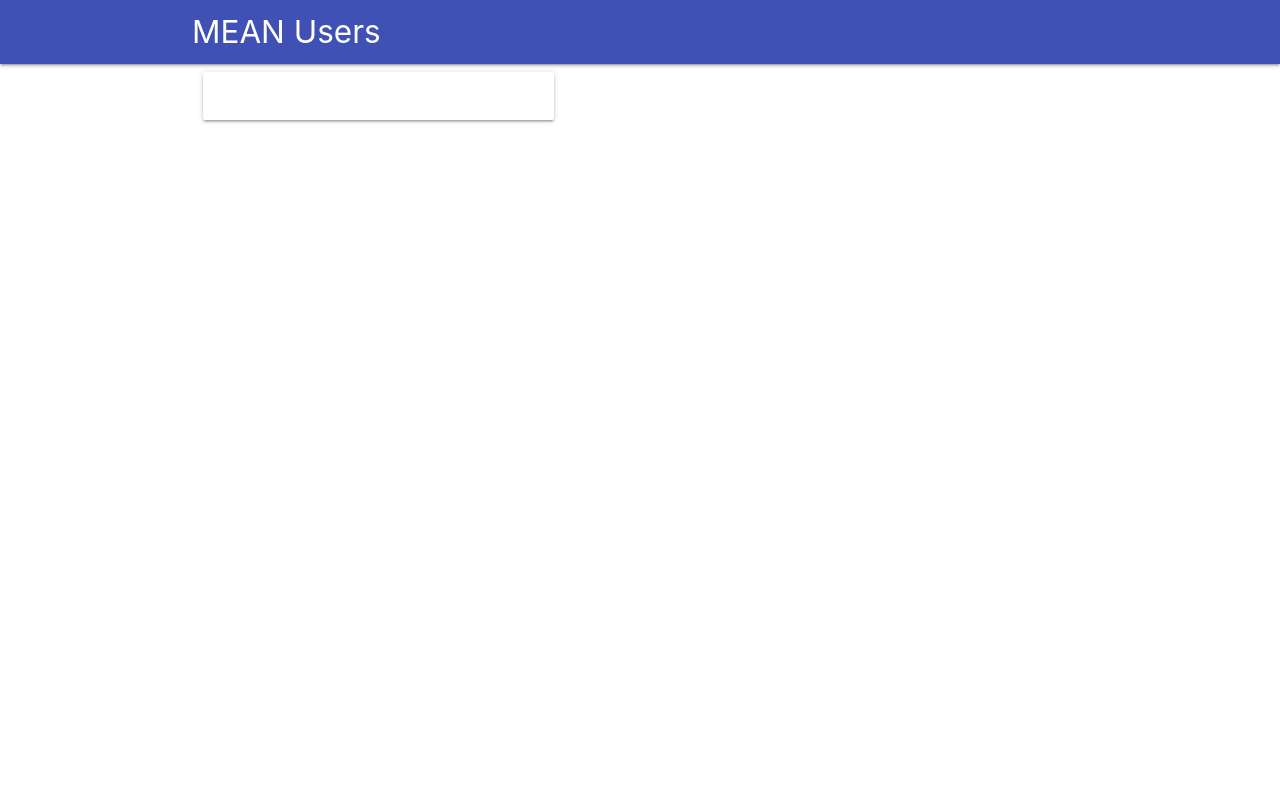
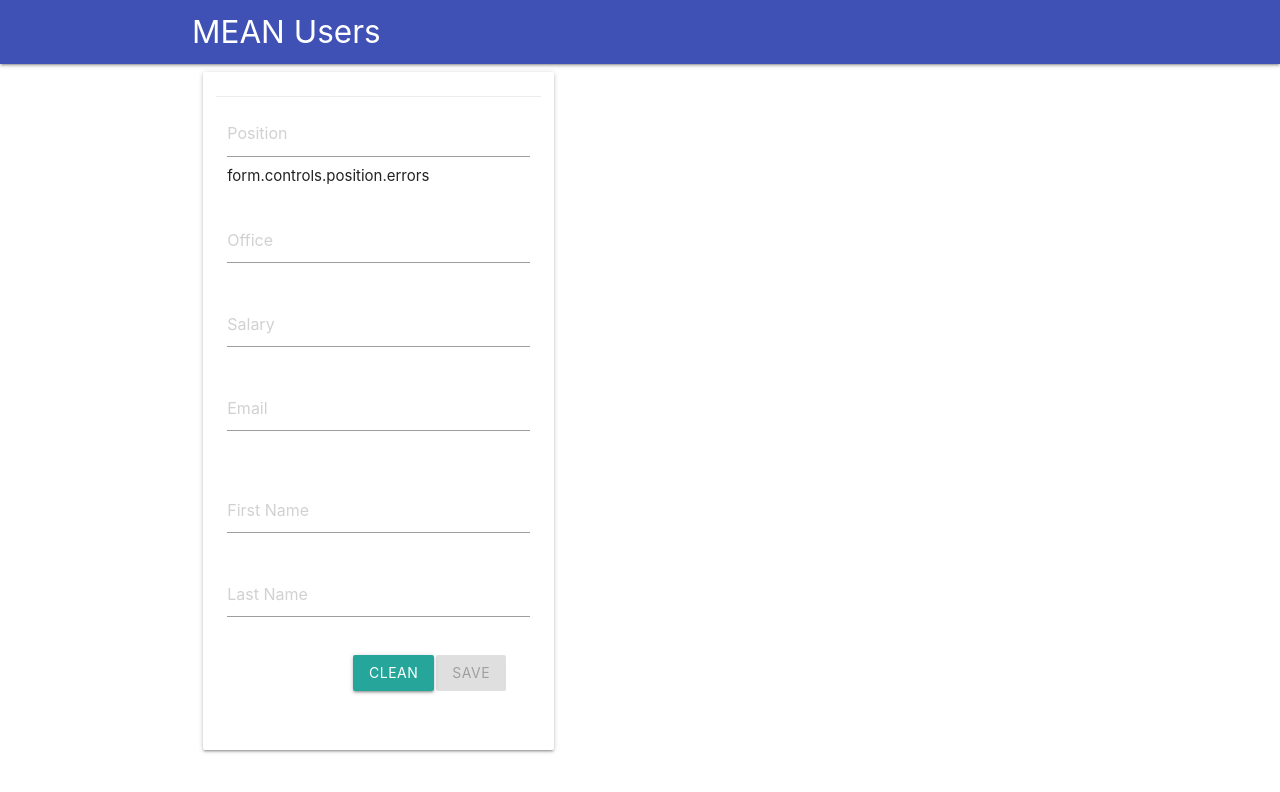
Before and after one commit to CarlosCabreraGentile/MEAN-users-web, an Angular app: page / in a window 1280 px wide. Shown: the top 792 px of the page. Built offline with nearby package versions, Linux system fonts and the light colour scheme.

Commit message:
POST finished

```diff
--- a/package.json
+++ b/package.json
@@ -3,7 +3,7 @@
   "version": "0.0.0",
   "scripts": {
     "ng": "ng",
-    "start": "ng serve",
+    "start": "ng serve --port=4201",
     "build": "ng build",
     "test": "ng test",
     "lint": "ng lint",
--- a/src/app/components/users/users.component.css
+++ b/src/app/components/users/users.component.css
@@ -0,0 +1,10 @@
+/* invalid color */
+.input-field input[type=text].invalid {
+  order-bottom: 1px solid #F44336;
+  -webkit-box-shadow: 0 1px 0 0 #F44336;
+  box-shadow: 0 1px 0 0 #F44336;
+}
+
+.input-field span.invalid {
+  color: #F44336;
+}
--- a/src/app/components/users/users.component.html
+++ b/src/app/components/users/users.component.html
@@ -3,14 +3,82 @@
     <div class="col s5">
       <div class="card">
         <div class="card-content">
-          <form #userForm="ngForm" (ngSubmit)="addUser(userForm)">
-
+          <form [formGroup]="form" (ngSubmit)="onSave()">
+            <div class="row">
+              <div class="input-field col s12">
+                <input
+                  formControlName="position"
+                  type="text"
+                  class="form-control"
+                  [class.invalid]="!form.controls.position.valid && form.controls.position.touched"
+                  placeholder="Position"
+                />
+                form.controls.position.errors {{ getForm() }}
+                <div *ngIf="form.controls.position.errors && (form.controls.position.touched || form.controls.position.dirty)" class="invalid">
+                    <div *ngIf="form.controls.position.errors.required">
+                      <span class="helper-text invalid" data-error="Incomplete field" data-success="">Field required</span>
+                    </div>
+                    <div *ngIf="form.controls.position.errors.minlength">
+                        <span class="helper-text invalid" data-error="Incorrect email" data-success="" >Minimun 4 characters</span>
+                    </div>
+                    <div *ngIf="form.controls.position.errors.maxlength">
+                      <span class="helper-text invalid" data-error="Maximum 10 characters" data-success="">Maximum 10 characters</span>
+                    </div>
+                  </div>
+              </div>
+              <div class="input-field col s12">
+                <input
+                formControlName="office"
+                type="text"
+                class="form-control"
+                placeholder="Office"
+                />
+              </div>
+              <div class="input-field col s12">
+                <input
+                formControlName="salary"
+                type="text"
+                class="form-control"
+                placeholder="Salary"
+                />
+              </div>
+              <div class="input-field col s12">
+                <input
+                formControlName="email"
+                type="email"
+                class="form-control validate"
+                placeholder="Email"
+                  />
+                  <div *ngIf="form.controls.email.errors && (form.controls.email.touched || form.controls.email.dirty)"></div>
+                  <span class="helper-text" data-error="Incorrect email" data-success=""></span>
+                </div>
+                <div class="input-field col s12">
+                  <input
+                  formControlName="firstName"
+                  type="text"
+                  class="form-control"
+                  placeholder="First Name"
+                />
+              </div>
+              <div class="input-field col s12">
+                <input
+                formControlName="lastName"
+                type="text"
+                class="form-control"
+                placeholder="Last Name"
+                />
+              </div>
+              <div class="card-action">
+                <div class="input-field col s12">
+                  <button type="button" class="btn right" style="margin-left: 2px;" [disabled]="!form.valid">Save</button>
+                  <button type="button" class="btn right">Clean</button>
+                </div>
+              </div>
+            </div>
           </form>
         </div>
       </div>
     </div>
-    <div class="col s7">
-
-    </div>
+    <div class="col s7"></div>
   </div>
 </div>
--- a/src/app/components/users/users.component.ts
+++ b/src/app/components/users/users.component.ts
@@ -1,4 +1,10 @@
 import { Component, OnInit } from '@angular/core';
+import { FormGroup, FormBuilder, Validators, NgForm } from '@angular/forms';
+import { ActivatedRoute, Router } from '@angular/router';
+
+import { UserService } from '../../services/user.service';
+import { Users } from '../../models/users';
+import { Subject, Observable } from 'rxjs';
 
 @Component({
   selector: 'app-users',
@@ -6,10 +12,127 @@ import { Component, OnInit } from '@angular/core';
   styleUrls: ['./users.component.css']
 })
 export class UsersComponent implements OnInit {
+  user: any = {};
+  form: FormGroup;
+  id: string = null;
 
-  constructor() { }
+  constructor(
+    private fb: FormBuilder,
+    private userService: UserService,
+    private route: ActivatedRoute,
+    private router: Router
+    ) {
+      this.id = this.route.snapshot.params.id;
+    }
 
   ngOnInit() {
+        // If there is an id, get specific player
+        if (this.id) {
+          this.userService.getUser(this.id)
+            .subscribe(
+              (data: Users) => {
+                this.user = data;
+                this.initForm();
+              },
+              (err: any) => {
+                console.error(err);
+              }
+            );
+        } else {
+          // If not, then initialize an empty form
+          this.initForm();
+    }
+  }
+
+  /**
+   * Function that initialize the form
+   * @returns {void}
+   */
+  initForm(): void {
+    this.form = this.fb.group({
+      position: [this.user.position || '', Validators.compose([
+        Validators.required,
+        Validators.minLength(4),
+        Validators.maxLength(10),
+      ])],
+      office: [this.user.office || '', Validators.compose([
+        Validators.required,
+        Validators.maxLength(20)
+      ])],
+      salary: [this.user.salary || '', Validators.compose([
+        Validators.required,
+        Validators.maxLength(6)
+      ])],
+      email: [this.user.email || '', Validators.compose([
+        Validators.required,
+        Validators.email,
+        Validators.maxLength(30),
+      ])],
+      firstName: [this.user.firstName || '', Validators.compose([
+        Validators.required,
+        Validators.maxLength(30),
+      ])],
+      lastName: [this.user.lastName || '', Validators.compose([
+        Validators.required,
+        Validators.maxLength(30),
+      ])],
+    });
+    console.log(this.form);
+  }
+getForm() {
+  console.log(this.form);
+
+}
+  /**
+   * Submit the form with player info
+   * @returns {void}
+   */
+  onSave(): void {
+    // If there is not an id, create a new player
+    if (!this.id) {
+      this.createUser()
+        .subscribe(() => {
+          this.form.reset();
+          // this.router.navigate(['home']);
+        });
+    } else {
+      // If a there is an id, edit user
+      this.editUser()
+        .subscribe(() => {
+          this.form.reset();
+          // this.router.navigate(['home']);
+        });
+    }
+  }
+
+  /**
+   * Create a user
+   * @returns {Observable<void>}
+   */
+  private createUser(): Observable<void> {
+    const subject = new Subject<any>();
+    this.userService.postUser(this.form.value)
+      .subscribe(
+        () => subject.next(),
+        error => subject.error(error),
+        () => subject.complete()
+      );
+    return subject.asObservable();
+  }
+
+  /**
+   * Edit player
+   * @returns {Observable<void>}
+   */
+  private editUser(): Observable<void> {
+    const subject = new Subject<any>();
+    this.userService.putUser(this.id, this.form.value)
+      .subscribe(
+        () => subject.next(),
+        error => subject.error(error),
+        () => subject.complete()
+      );
+    return subject.asObservable();
   }
 
 }
--- a/src/app/services/api.service.ts
+++ b/src/app/services/api.service.ts
@@ -59,7 +59,7 @@ httpPost(endpoint, dataPost, uploadFile = false): Observable<any> {
 
   this.http.post(this.baseUrl + endpoint, json, { headers: HelperService.getHttpHeaders() })
     .pipe(
-      map((response: any) => response.json()),
+      map(res => res),
       catchError(this.handleError)
     )
     .subscribe(
--- a/src/app/services/helper.service.ts
+++ b/src/app/services/helper.service.ts
@@ -14,12 +14,16 @@ export class HelperService {
  * @returns {Headers}
  */
   static getHttpHeaders(uploadFile: boolean = false): HttpHeaders {
-    const headers = new HttpHeaders();
 
-    if (!uploadFile) {
-        headers.append('Accept', 'application/json');
-        headers.append('Content-Type', 'application/json');
-    }
+    // option 1
+    // headers = headers.set('Accept', 'application/json').set('Content-Type','application/json');
+
+    //option 2
+    const headers = new HttpHeaders( {
+      'Accept': 'application/json',
+      'Content-Type': 'application/json'
+    } );
+
     return headers;
   }
 
--- a/src/app/services/user.service.ts
+++ b/src/app/services/user.service.ts
@@ -38,7 +38,7 @@ export class UserService {
    * Get a specific users from API
    * @returns {Observable<Users>}
    */
-  public getUser(id: number): Observable<Users[]> {
+  public getUser(id: string): Observable<Users> {
     const subject = new Subject<any>();
     this.apiService.httpGet(`/user/${id}`)
     // Create a subscribe because you can manipulate the data, otherwise its not necessary to subscribe
@@ -71,7 +71,7 @@ export class UserService {
    * @param user
    * @returns {Observable<Users>}
    */
-  public putUser(id: number, user: Users): Observable<Users> {
+  public putUser(id: string, user: Users): Observable<Users> {
     return this.apiService.httpPut(`/user/${id}`, user);
   }
 
--- a/src/environments/environment.ts
+++ b/src/environments/environment.ts
@@ -5,7 +5,7 @@
 export const environment = {
   production: false,
   api: {
-    baseUrl: 'http://localhost:3000/api'
+    baseUrl: 'http://localhost:3001'
   }
 };
 
```
Also changed, not shown: src/app/app.module.ts (+19 -3 lines).
